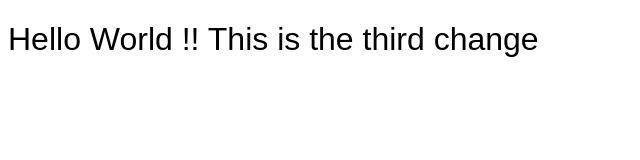
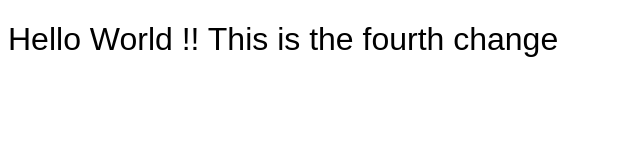
Before and after one commit to chakilams/simple-nginx-app, a plain HTML site: page index.html in a window 1280 px wide. Shown: the whole page, without its empty margins (0-640 px from the left). Drawn offline with Linux system fonts and the light colour scheme.

Commit message:
written fourth change

```diff
--- a/index.html
+++ b/index.html
@@ -15,7 +15,7 @@
 <body>
 
     <h1>
-        Hello World !! This is the third change
+        Hello World !! This is the fourth change
     </h1>
 
 </body>
```
